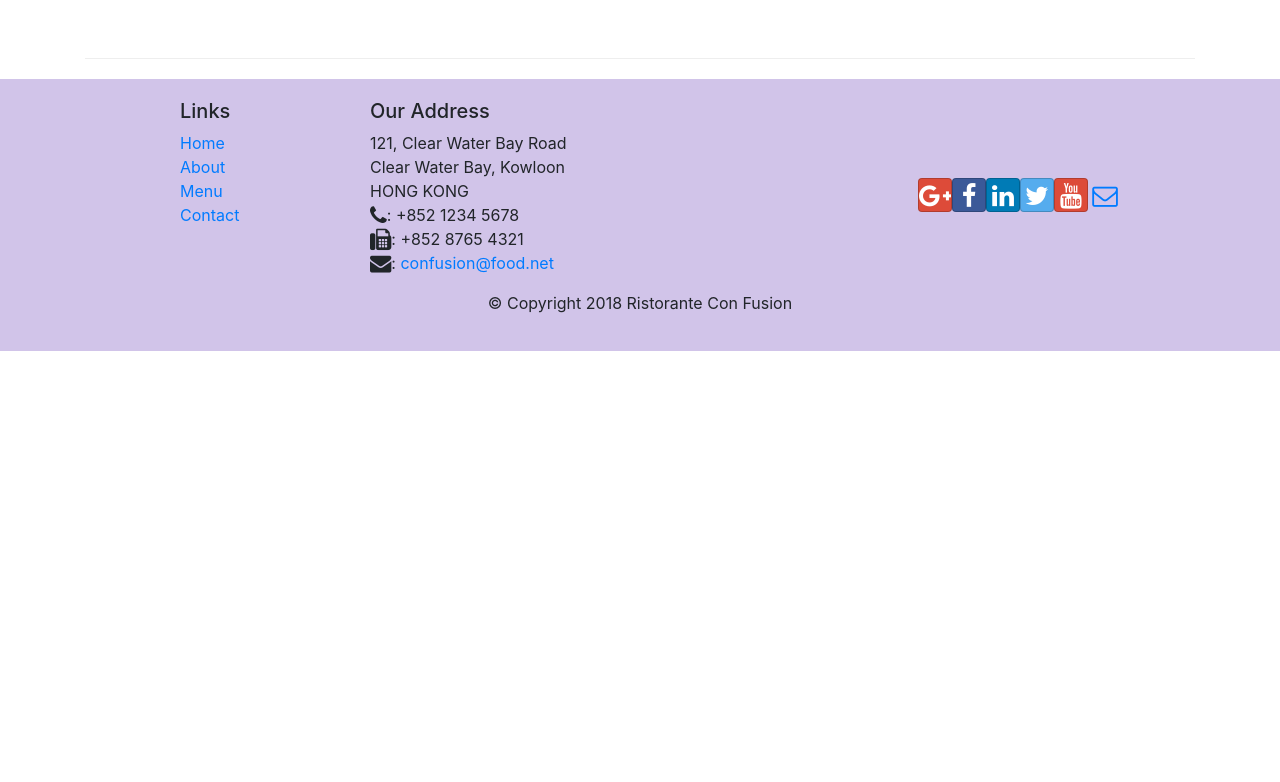
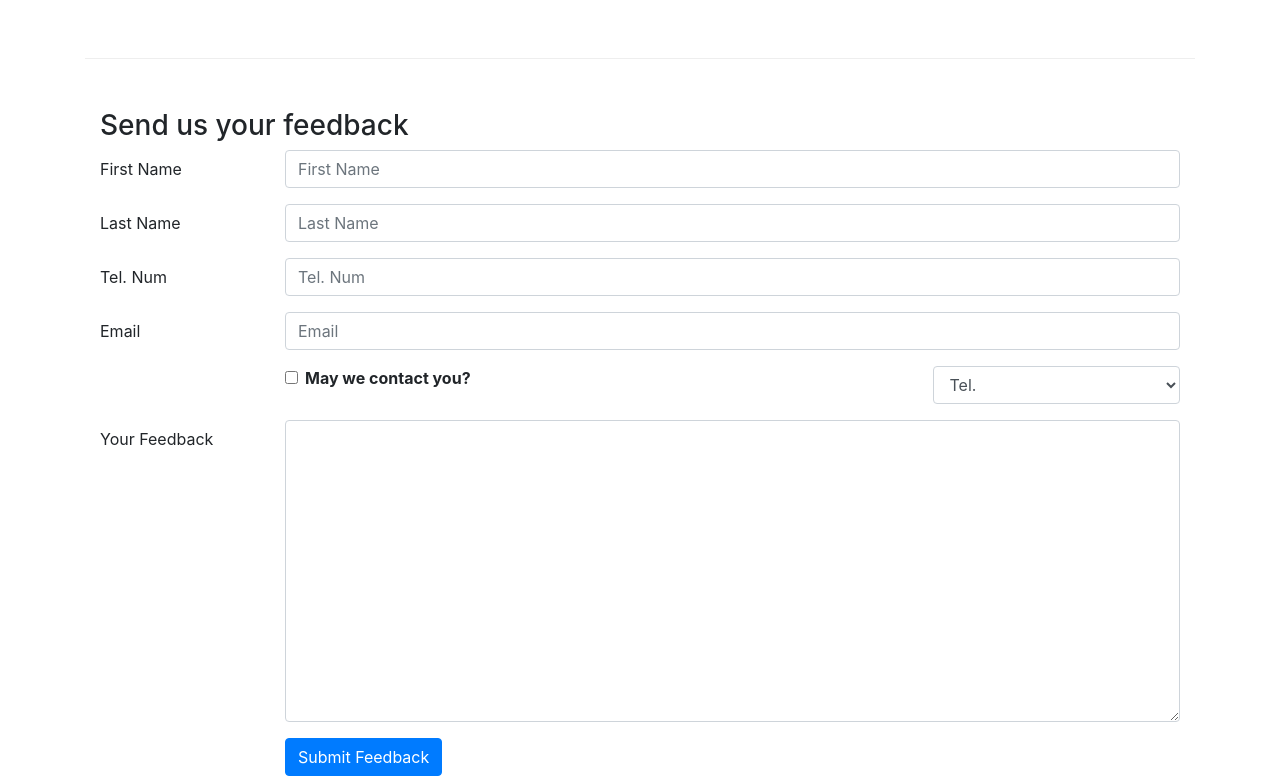
Before and after one commit to ZaryabAhmed22/Coursera-React, a React (Create React App) app: page /contact in a window 1280 px wide. Shown: the part 1078-1860 px from the top of the page. Before the commit the page ends 1429 px from the top, so only its background shows below. Built offline with nearby package versions, Linux system fonts and the light colour scheme.

Commit message:
Form added

```diff
--- a/src/components/Contact.js
+++ b/src/components/Contact.js
@@ -1,8 +1,31 @@
-import React from "react";
+import React, { Component } from "react";
 import { Link } from "react-router-dom";
-import { Breadcrumb, BreadcrumbItem } from "reactstrap";
+import {
+  Breadcrumb,
+  BreadcrumbItem,
+  Button,
+  Form,
+  FormGroup,
+  Label,
+  Input,
+  Col,
+} from "reactstrap";
 
-export default function Contact() {
+export default class Contact extends Component {
+  constructor(props) {
+    super(props);
+
+    this.state = {
+      firstName: "",
+      lastName: "",
+      telNum: "",
+      email: "",
+      agree: false,
+      contactType: "Tel.",
+      message: "",
+    };
+  }
+  render() {
     return (
       <div className="container">
         <Breadcrumb>
@@ -64,6 +87,133 @@ export default function Contact() {
             </div>
           </div>
         </div>
+
+        {/* Form */}
+        <div className="row row-content">
+          <div className="col-12">
+            <h3>Send us your feedback</h3>
+          </div>
+          <div className="col-12 colmd-9">
+            <Form>
+              {/* First Name */}
+              <FormGroup row>
+                <Label htmlFor="firstName" md={2}>
+                  First Name
+                </Label>
+                <Col md={10}>
+                  <Input
+                    type="text"
+                    id="firstName"
+                    name="firstName"
+                    placeholder="First Name"
+                    value={this.state.firstName}
+                  />
+                </Col>
+              </FormGroup>
+
+              {/* Last Name */}
+              <FormGroup row>
+                <Label htmlFor="lastName" md={2}>
+                  Last Name
+                </Label>
+                <Col md={10}>
+                  <Input
+                    type="text"
+                    id="lastName"
+                    name="lastName"
+                    placeholder="Last Name"
+                    value={this.state.lastName}
+                  />
+                </Col>
+              </FormGroup>
+
+              {/* Tel. Num */}
+              <FormGroup row>
+                <Label htmlFor="telNum" md={2}>
+                  Tel. Num
+                </Label>
+                <Col md={10}>
+                  <Input
+                    type="telnum"
+                    id="telNum"
+                    name="telNum"
+                    placeholder="Tel. Num"
+                    value={this.state.telNum}
+                  />
+                </Col>
+              </FormGroup>
+
+              {/* Email */}
+              <FormGroup row>
+                <Label htmlFor="email" md={2}>
+                  Email
+                </Label>
+                <Col md={10}>
+                  <Input
+                    type="email"
+                    id="email"
+                    name="email"
+                    placeholder="Email"
+                    value={this.state.email}
+                  />
+                </Col>
+              </FormGroup>
+
+              {/* Last Name */}
+              <FormGroup row>
+                <Col md={{ size: 6, offset: 2 }}>
+                  <FormGroup check>
+                    <Label check>
+                      <Input
+                        type="checkbox"
+                        name="agree"
+                        checked={this.state.agree}
+                      />{" "}
+                      {""} <strong>May we contact you?</strong>
+                    </Label>
+                  </FormGroup>
+                </Col>
+
+                <Col md={{ size: 3, offset: 1 }}>
+                  <Input
+                    type="select"
+                    name="contactType"
+                    value={this.state.contactType}
+                  >
+                    <option>Tel.</option>
+                    <option>Email</option>
+                  </Input>
+                </Col>
+              </FormGroup>
+
+              {/* Feed Back */}
+              <FormGroup row>
+                <Label htmlFor="meassage" md={2}>
+                  Your Feedback
+                </Label>
+                <Col md={10}>
+                  <Input
+                    type="textarea"
+                    rows={"12"}
+                    id="message"
+                    name="message"
+                    value={this.state.message}
+                  />
+                </Col>
+              </FormGroup>
+
+              {/* Button */}
+              <FormGroup row>
+                <Col md={{ size: 10, offset: 2 }}>
+                  <Button type="submit" color="primary">
+                    Submit Feedback
+                  </Button>
+                </Col>
+              </FormGroup>
+            </Form>
+          </div>
+        </div>
       </div>
     );
   }
+}
```
Lines whose indentation alone changed are shown as unchanged.
